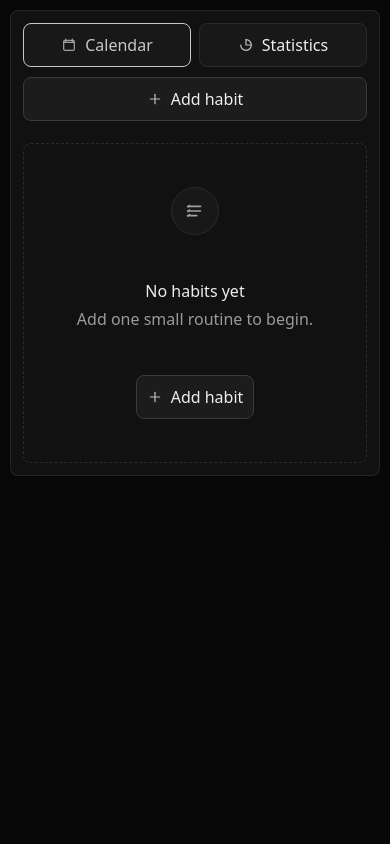
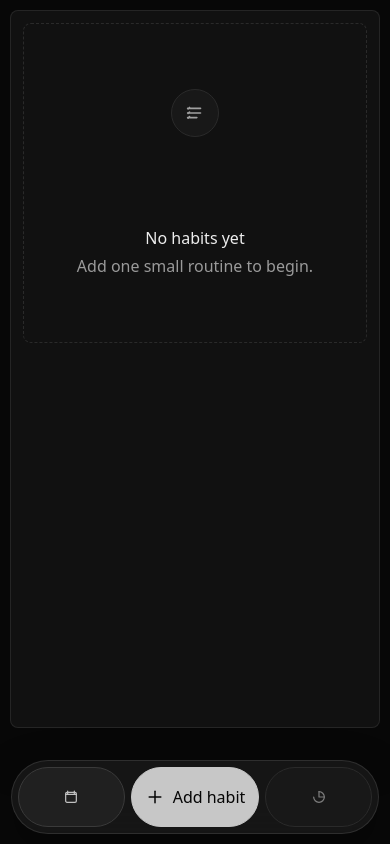
Before and after one commit to luvasramos/habit-tracker, a React (Vite) app: page / in a window 390 px wide. Built offline with nearby package versions, Linux system fonts and the light colour scheme; a web font is replaced by a local one.

Commit message:
Redesign navigation and responsive layout

```diff
--- a/src/App.tsx
+++ b/src/App.tsx
@@ -1,4 +1,4 @@
-import { useEffect, useMemo, useRef, useState } from 'react';
+import { useEffect, useMemo, useRef, useState, type RefObject } from 'react';
 import { CalendarControls } from './components/CalendarControls';
 import { DailyCheckIn } from './components/DailyCheckIn';
 import { HabitDialog } from './components/HabitDialog';
@@ -12,6 +12,53 @@ import { loadDailyCheckInAnswers } from './data/dailyCheckInStore';
 import { useHabits } from './state/HabitProvider';
 import type { LocalDateKey, ViewMode } from './state/types';
 import { isFutureDay, movePeriod, periodLabel, toLocalDateKey } from './utils/dates';
+
+type FloatingNavigationProps = {
+  page: 'calendar' | 'statistics';
+  onPageChange: (page: 'calendar' | 'statistics') => void;
+  onAddHabit: () => void;
+  addButtonRef: RefObject<HTMLButtonElement | null>;
+};
+
+const FloatingNavigation = ({
+  page,
+  onPageChange,
+  onAddHabit,
+  addButtonRef,
+}: FloatingNavigationProps) => (
+  <nav className="floating-nav" aria-label="Primary">
+    <button
+      type="button"
+      className="floating-nav__item"
+      aria-label="Calendar"
+      aria-current={page === 'calendar' ? 'page' : undefined}
+      onClick={() => onPageChange('calendar')}
+    >
+      <Icon name="calendar" />
+      <span>Calendar</span>
+    </button>
+    <button
+      ref={addButtonRef}
+      type="button"
+      className="floating-nav__add"
+      aria-label="Add habit"
+      onClick={onAddHabit}
+    >
+      <Icon name="add" />
+      <span>Add habit</span>
+    </button>
+    <button
+      type="button"
+      className="floating-nav__item"
+      aria-label="Statistics"
+      aria-current={page === 'statistics' ? 'page' : undefined}
+      onClick={() => onPageChange('statistics')}
+    >
+      <Icon name="stats" />
+      <span>Statistics</span>
+    </button>
+  </nav>
+);
 
 export const App = () => {
   const {
@@ -63,38 +110,6 @@ export const App = () => {
   return (
     <div className="app">
       <main className="shell">
-        <header className="app-header">
-          <div className="primary-nav" aria-label="Primary">
-            <button
-              type="button"
-              className="nav-button"
-              aria-pressed={page === 'calendar'}
-              onClick={() => setPage('calendar')}
-            >
-              <Icon name="calendar" />
-              Calendar
-            </button>
-            <button
-              type="button"
-              className="nav-button"
-              aria-pressed={page === 'statistics'}
-              onClick={() => setPage('statistics')}
-            >
-              <Icon name="stats" />
-              Statistics
-            </button>
-          </div>
-          <button
-            ref={addButtonRef}
-            className="button button--primary"
-            type="button"
-            onClick={() => setAddOpen(true)}
-          >
-            <Icon name="add" />
-            Add habit
-          </button>
-        </header>
-
         {dailyCheckInOpen ? (
           <DailyCheckIn
             habits={state.habits}
@@ -116,14 +131,6 @@ export const App = () => {
               <h2>No habits yet</h2>
               <p>Add one small routine to begin.</p>
             </div>
-            <button
-              className="button button--primary"
-              type="button"
-              onClick={() => setAddOpen(true)}
-            >
-              <Icon name="add" />
-              Add habit
-            </button>
           </section>
         ) : (
           <>
@@ -178,6 +185,13 @@ export const App = () => {
         )}
       </main>
 
+      <FloatingNavigation
+        page={page}
+        onPageChange={setPage}
+        onAddHabit={() => setAddOpen(true)}
+        addButtonRef={addButtonRef}
+      />
+
       <HabitDialog
         mode="add"
         isOpen={addOpen}
--- a/src/components/HabitTabs.tsx
+++ b/src/components/HabitTabs.tsx
@@ -51,6 +51,18 @@ export const HabitTabs = ({
 
   return (
     <section className="habit-tabs" aria-label="Habits">
+      <div className="habit-tabs__heading">
+        <h2>Habits</h2>
+        <button
+          ref={editButtonRef}
+          className="icon-button habit-tabs__edit"
+          type="button"
+          aria-label="Edit habit"
+          onClick={onEdit}
+        >
+          <Icon name="edit" />
+        </button>
+      </div>
       <div
         className="habit-tabs__scroller"
         role="tablist"
@@ -81,10 +93,6 @@ export const HabitTabs = ({
           </button>
         ))}
       </div>
-      <button ref={editButtonRef} className="button button--quiet" type="button" onClick={onEdit}>
-        <Icon name="edit" />
-        Edit habit
-      </button>
     </section>
   );
 };
--- a/src/styles.css
+++ b/src/styles.css
@@ -78,14 +78,16 @@ input:focus-visible {
 
 .app {
   min-height: 100vh;
-  padding: var(--space-page);
+  padding: var(--space-page) var(--space-page)
+    calc(112px + var(--space-page) + env(safe-area-inset-bottom));
   overflow-x: clip;
 }
 
 .shell {
-  width: min(100%, 1120px);
+  width: min(100%, 1160px);
   margin: 0 auto;
-  padding: var(--space-shell);
+  min-height: min(760px, calc(100vh - 140px));
+  padding: clamp(18px, 3vw, 34px);
   border: 1px solid color-mix(in srgb, var(--border) 82%, transparent);
   border-radius: var(--radius);
   background: color-mix(in srgb, var(--surface) 96%, #1a1a1a);
@@ -93,27 +95,20 @@ input:focus-visible {
   overflow-x: clip;
 }
 
-.app-header,
 .habit-tabs,
 .calendar-controls,
 .period-controls,
 .dialog__actions,
-.primary-nav,
-.nav-button,
 .button,
 .segmented__button,
 .habit-tab,
-.stat-row {
+.stat-row,
+.floating-nav,
+.floating-nav__item,
+.floating-nav__add {
   display: flex;
   align-items: center;
   gap: 8px;
-}
-
-.app-header {
-  justify-content: space-between;
-  flex-wrap: wrap;
-  gap: 12px;
-  margin-bottom: 22px;
 }
 
 h1,
@@ -165,7 +160,8 @@ h2 {
 .segmented__button,
 .habit-tab,
 .date-button,
-.nav-button {
+.floating-nav__item,
+.floating-nav__add {
   min-height: 38px;
   border: 1px solid var(--border);
   border-radius: var(--radius);
@@ -185,7 +181,8 @@ h2 {
 .segmented__button:hover,
 .habit-tab:hover,
 .date-button:hover,
-.nav-button:hover {
+.floating-nav__item:hover,
+.floating-nav__add:hover {
   border-color: var(--border-strong);
   background: var(--surface-3);
 }
@@ -202,7 +199,8 @@ h2 {
 .segmented__button:active,
 .habit-tab:active,
 .date-button:active,
-.nav-button:active {
+.floating-nav__item:active,
+.floating-nav__add:active {
   transform: translateY(1px) scale(0.99);
 }
 
@@ -243,22 +241,55 @@ h2 {
   padding: 0;
 }
 
-.primary-nav {
-  display: flex;
-  flex: 1 1 260px;
-  flex-wrap: wrap;
-  min-width: 0;
-}
-
-.nav-button {
-  flex: 0 1 auto;
-  min-height: var(--control-size);
-  padding: 0 12px;
-}
-
-.nav-button[aria-pressed='true'] {
+.floating-nav {
+  position: fixed;
+  left: 50%;
+  bottom: max(18px, env(safe-area-inset-bottom));
+  z-index: 20;
+  width: min(calc(100vw - 28px), 520px);
+  min-height: 72px;
+  justify-content: center;
+  gap: 6px;
+  padding: 6px;
+  border: 1px solid color-mix(in srgb, var(--border-strong) 70%, transparent);
+  border-radius: 999px;
+  background: color-mix(in srgb, var(--surface-2) 88%, transparent);
+  box-shadow: 0 18px 48px rgba(0, 0, 0, 0.32);
+  transform: translateX(-50%);
+  backdrop-filter: blur(18px);
+}
+
+.floating-nav__item,
+.floating-nav__add {
+  justify-content: center;
+  min-height: 58px;
+  padding: 0 16px;
+  border-radius: 999px;
+  white-space: nowrap;
+}
+
+.floating-nav__item {
+  flex: 1 1 0;
+  color: var(--muted);
+}
+
+.floating-nav__item[aria-current='page'] {
+  border-color: var(--border-strong);
+  background: var(--surface-3);
+  color: var(--text);
+}
+
+.floating-nav__add {
+  flex: 1.15 1 0;
   border-color: var(--soft);
-  color: var(--soft);
+  background: var(--soft);
+  color: #050505;
+}
+
+.floating-nav__add .icon {
+  width: 20px;
+  height: 20px;
+  opacity: 1;
 }
 
 .empty-state {
@@ -474,15 +505,31 @@ h2 {
 }
 
 .habit-tabs {
+  display: grid;
+  gap: 12px;
+  margin-bottom: 20px;
+  min-width: 0;
+}
+
+.habit-tabs__heading {
+  display: flex;
+  align-items: center;
   justify-content: space-between;
-  align-items: flex-start;
-  flex-wrap: wrap;
-  margin-bottom: 16px;
-  min-width: 0;
+  gap: 12px;
+}
+
+.habit-tabs__heading h2 {
+  font-size: clamp(1.5rem, 4vw, 2.3rem);
+  line-height: 1;
+}
+
+.habit-tabs__edit {
+  width: 52px;
+  min-height: 52px;
+  border-radius: 50%;
 }
 
 .habit-tabs__scroller {
-  flex: 1 1 260px;
   display: flex;
   flex-wrap: wrap;
   gap: 8px;
@@ -491,9 +538,9 @@ h2 {
 
 .habit-tab {
   min-height: var(--control-size);
-  max-width: 220px;
+  max-width: 260px;
   overflow: hidden;
-  padding: 0 12px;
+  padding: 0 14px;
   text-overflow: ellipsis;
   white-space: nowrap;
 }
@@ -519,10 +566,9 @@ h2 {
 }
 
 .calendar-controls {
-  justify-content: space-between;
-  align-items: flex-start;
-  flex-wrap: wrap;
-  margin-bottom: 16px;
+  display: grid;
+  gap: 14px;
+  margin-bottom: 18px;
 }
 
 .segmented {
@@ -542,17 +588,23 @@ h2 {
 }
 
 .period-controls {
-  flex: 1 1 320px;
-  justify-content: flex-end;
-  flex-wrap: wrap;
+  justify-content: space-between;
+  flex-wrap: nowrap;
+  min-width: 0;
+  padding: 4px;
+  border: 1px solid var(--border);
+  border-radius: 999px;
+  background: #0d0d0d;
 }
 
 .period-label {
-  min-width: min(18ch, 100%);
+  min-width: 0;
+  flex: 1;
   min-height: var(--control-size);
   display: grid;
   place-items: center;
   text-align: center;
+  color: var(--muted);
 }
 
 .calendar-section {
@@ -566,6 +618,10 @@ h2 {
   display: grid;
   grid-template-columns: repeat(7, minmax(0, 1fr));
   gap: 6px;
+}
+
+.week-grid {
+  gap: 8px;
 }
 
 .date-button {
@@ -587,7 +643,7 @@ h2 {
 }
 
 .week-day-number {
-  font-size: 1rem;
+  font-size: clamp(2rem, 5vw, 3.2rem);
   font-weight: 500;
   line-height: 1;
 }
@@ -657,6 +713,22 @@ h2 {
 .date-placeholder {
   aspect-ratio: 1;
   min-height: 0;
+}
+
+.week-grid .date-button {
+  align-content: center;
+  gap: 8px;
+  padding: 12px;
+}
+
+.week-grid .completion-dots {
+  inset: auto 10px 10px;
+  justify-content: center;
+}
+
+.week-grid .completion-dot {
+  width: 8px;
+  height: 8px;
 }
 
 .date-placeholder {
@@ -1450,48 +1522,26 @@ h2 {
 
 @media (max-width: 640px) {
   .app {
-    padding: 12px;
+    padding: 12px 12px calc(104px + env(safe-area-inset-bottom));
   }
 
   .shell {
-    padding: 14px;
-  }
-
-  .app-header {
-    align-items: flex-start;
-    gap: 10px;
-  }
-
-  .primary-nav {
-    flex: 1 1 100%;
-    flex-wrap: wrap;
-  }
-
-  .nav-button {
-    flex: 1 1 128px;
-    justify-content: center;
-  }
-
-  .app-header > .button {
-    flex: 1 1 100%;
+    min-height: calc(100vh - 126px);
+    padding: 16px;
   }
 
   .habit-tabs {
-    align-items: stretch;
+    margin-bottom: 18px;
   }
 
   .habit-tabs__scroller {
-    flex: 1 1 100%;
+    display: grid;
+    grid-template-columns: repeat(2, minmax(0, 1fr));
   }
 
   .habit-tab {
-    flex: 1 1 132px;
     justify-content: center;
     max-width: none;
-  }
-
-  .habit-tabs > .button {
-    flex: 1 1 100%;
   }
 
   .calendar-controls,
@@ -1512,12 +1562,16 @@ h2 {
   .period-label {
     flex: 1;
     min-width: 12ch;
-    font-size: 1rem;
-  }
-
-  .week-grid,
+    font-size: 0.95rem;
+  }
+
   .month-grid {
     gap: 4px;
+  }
+
+  .week-grid {
+    grid-template-columns: repeat(3, minmax(0, 1fr));
+    gap: 6px;
   }
 
   .date-button {
@@ -1525,9 +1579,12 @@ h2 {
     padding: 6px;
   }
 
-  .week-grid .date-button,
   .month-grid .date-button {
     min-height: 0;
+  }
+
+  .week-grid .date-button {
+    min-height: 112px;
   }
 
   .daily-checkin {
@@ -1599,11 +1656,36 @@ h2 {
   .emoji-grid {
     grid-template-columns: repeat(4, minmax(0, 1fr));
   }
+
+  .floating-nav {
+    width: min(calc(100vw - 22px), 420px);
+    min-height: 74px;
+    bottom: max(10px, env(safe-area-inset-bottom));
+  }
+
+  .floating-nav__item,
+  .floating-nav__add {
+    min-height: 60px;
+    padding: 0 10px;
+  }
+
+  .floating-nav__item span {
+    position: absolute;
+    width: 1px;
+    height: 1px;
+    overflow: hidden;
+    clip: rect(0, 0, 0, 0);
+    white-space: nowrap;
+  }
+
+  .floating-nav__add {
+    flex: 1.25 1 0;
+  }
 }
 
 @media (max-width: 430px) {
   .app {
-    padding: 10px;
+    padding: 10px 10px calc(98px + env(safe-area-inset-bottom));
   }
 
   .shell {
@@ -1616,14 +1698,16 @@ h2 {
   }
 
   .segmented__button,
-  .button,
-  .nav-button {
+  .button {
     padding-inline: 10px;
   }
 
-  .week-grid,
   .month-grid {
     gap: 3px;
+  }
+
+  .week-grid {
+    gap: 5px;
   }
 
   .weekday-heading {
@@ -1635,17 +1719,21 @@ h2 {
     padding: 4px;
   }
 
-  .week-grid .date-button,
   .month-grid .date-button {
     min-height: 0;
   }
 
+  .week-grid .date-button {
+    min-height: 108px;
+    padding: 10px 6px;
+  }
+
   .week-day-label {
     font-size: 0.66rem;
   }
 
   .week-day-number {
-    font-size: 0.92rem;
+    font-size: 2.45rem;
   }
 
   .daily-checkin__topline,
```
